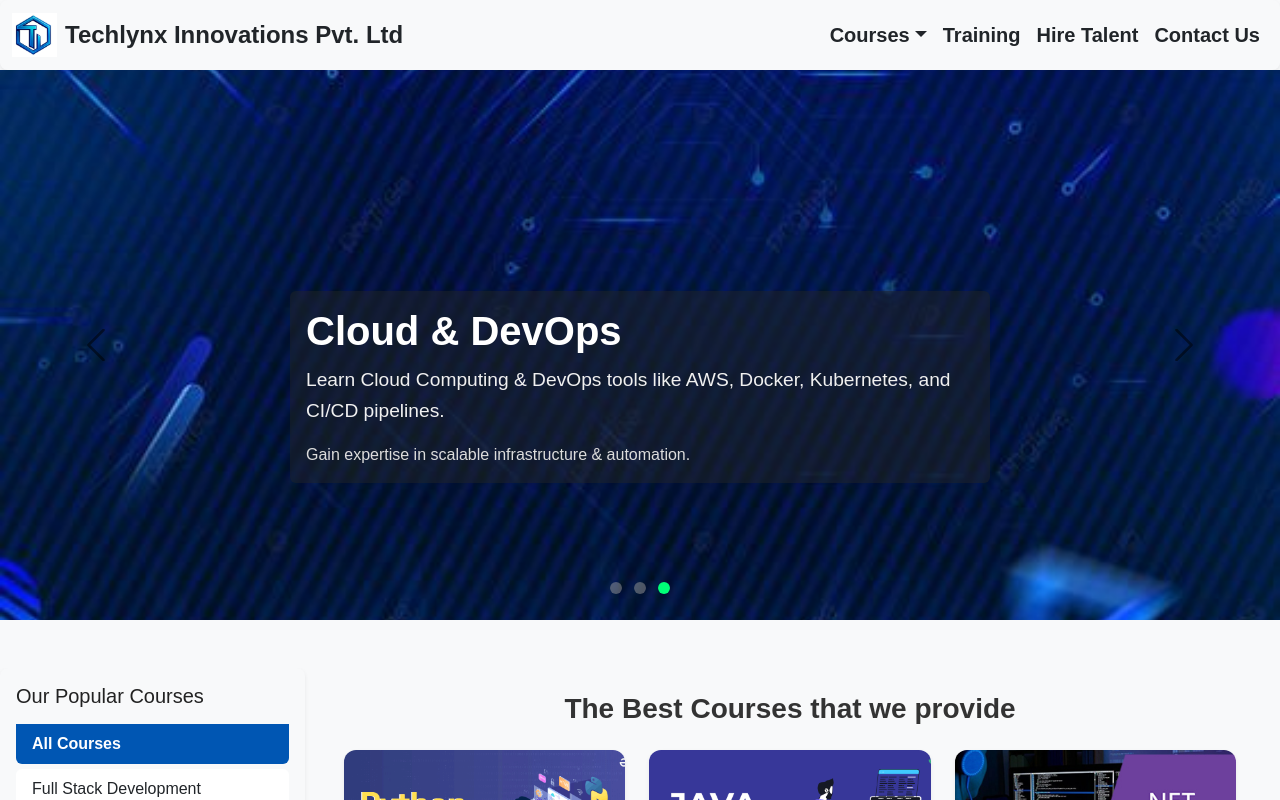
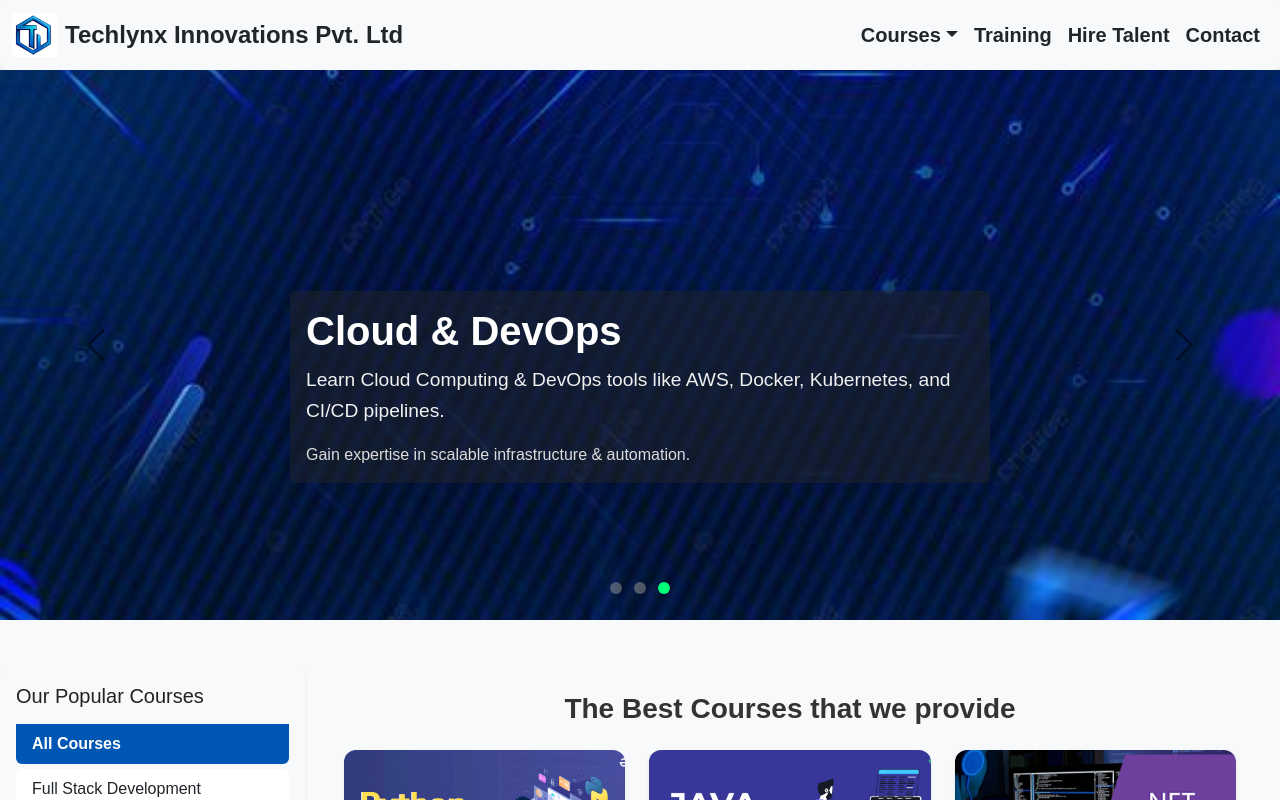
Before and after one commit to pyogeswarsai/TechlynxInnovationPvtLtd2Frontend, a React (Vite) app: page /courses in a window 1280 px wide. Shown: the top 800 px of the page. Built offline with nearby package versions, Linux system fonts and the light colour scheme.

Commit message:
changed in navbar

```diff
--- a/src/components/HomeNavbar.jsx
+++ b/src/components/HomeNavbar.jsx
@@ -133,10 +133,28 @@ function HomeNavbar() {
                 </li>
               </ul>
             </div>
+              <Link
+                to="/training"
+                className="nav-link text-dark"
+                role="button"
+              >
+                Training
+              </Link>
+              <Link
+                to="/hire-talent"
+                className="nav-link text-dark"
+                role="button"
+              >
+                Hire Talent
+              </Link>
+              <Link
+                to="/contact-us"
+                className="nav-link text-dark"
+                role="button"
+              >
+                Contact
+              </Link>
 
-            <Nav.Link to="/training" className="text-dark">Training</Nav.Link>
-            <Nav.Link to="/hire-talent" className="text-dark">Hire Talent</Nav.Link>
-            <Nav.Link to="/contact-us" className="text-dark">Contact Us</Nav.Link>
           </Nav>
         </Navbar.Collapse>
       </div>
--- a/src/components/Homepage.css
+++ b/src/components/Homepage.css
@@ -69,7 +69,9 @@
   display: block !important;
 }
 
-
+.navigation {
+  color: #000 !important;
+}
 /* ************************* Hero section styling ********************************** */
 .hero-slide {
   height: 100vh;
```
